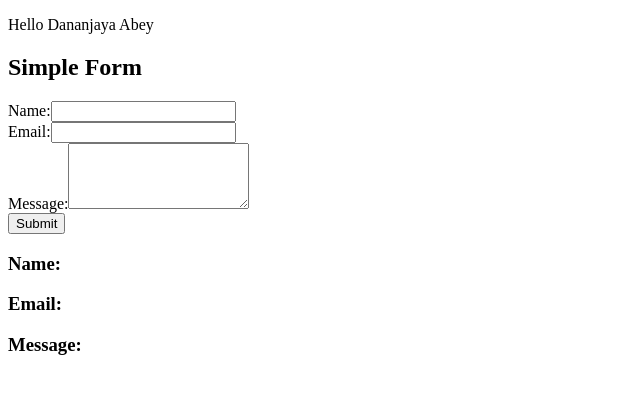
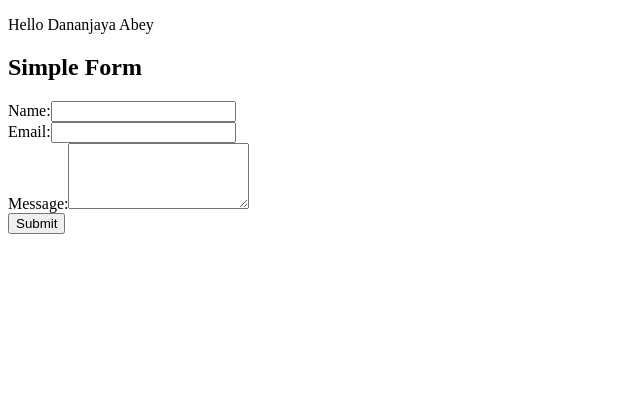
Before and after one commit to dananjayaabeytd/Angular-Basics, an Angular app: page / in a window 1280 px wide. Shown: the top 394 px of the page, without its empty margins (0-640 px from the left). Built offline with nearby package versions, Linux system fonts and the light colour scheme.

Commit message:
display a div using a function

```diff
--- a/src/app/my-first-comp/my-first-comp.component.html
+++ b/src/app/my-first-comp/my-first-comp.component.html
@@ -1,35 +1,42 @@
 <div class="container">
   <h2>Simple Form</h2>
 
-    <form>
+  <form (ngSubmit)="onSubmit()">
+
     <div class="form-group">
       <label for="name">Name:</label>
-            <input
-            type="text"
-            id="name"
-            [(ngModel)]="name"
-            name="name"
-            required
-            (keydown)="onSubmit()">
+      <input type="text" id="name" [(ngModel)]="name" name="name" required />
     </div>
 
-        <div class="form-group">
+    <div class="form-group" >
       <label for="email">Email:</label>
-            <input type="email" id="email" [(ngModel)]="email" name="email" required>
+      <input
+        type="email"
+        id="email"
+        [(ngModel)]="email"
+        name="email"
+        required
+      />
     </div>
 
     <div class="form-group">
       <label for="message">Message:</label>
-            <textarea id="message" rows="4" [(ngModel)]="message" name="message" required></textarea>
+      <textarea
+        id="message"
+        rows="4"
+        [(ngModel)]="message"
+        name="message"
+        required
+      ></textarea>
     </div>
 
     <button type="submit">Submit</button>
+
   </form>
 
-
-    <div>
-        <h3><strong>Name:</strong>{{name}}</h3>
-        <h3><strong>Email:</strong>{{email}}</h3>
-        <h3><strong>Message:</strong>{{message}}</h3>
+  <div *ngIf="isSubmitted">
+    <h3><strong>Name:</strong>{{ name }}</h3>
+    <h3><strong>Email:</strong>{{ email }}</h3>
+    <h3><strong>Message:</strong>{{ message }}</h3>
   </div>
 </div>
--- a/src/app/my-first-comp/my-first-comp.component.ts
+++ b/src/app/my-first-comp/my-first-comp.component.ts
@@ -10,8 +10,10 @@ export class MyFirstCompComponent {
   name:String= '';
   email:String= '';
   message:String= '';
+  isSubmitted:boolean= false;
 
   onSubmit() :void{
+    this.isSubmitted = true;
     console.log('Name: '+this.name);
     console.log('Email: '+this.email);
     console.log('Message: '+this.message);
```
Lines whose indentation alone changed are shown as unchanged.
